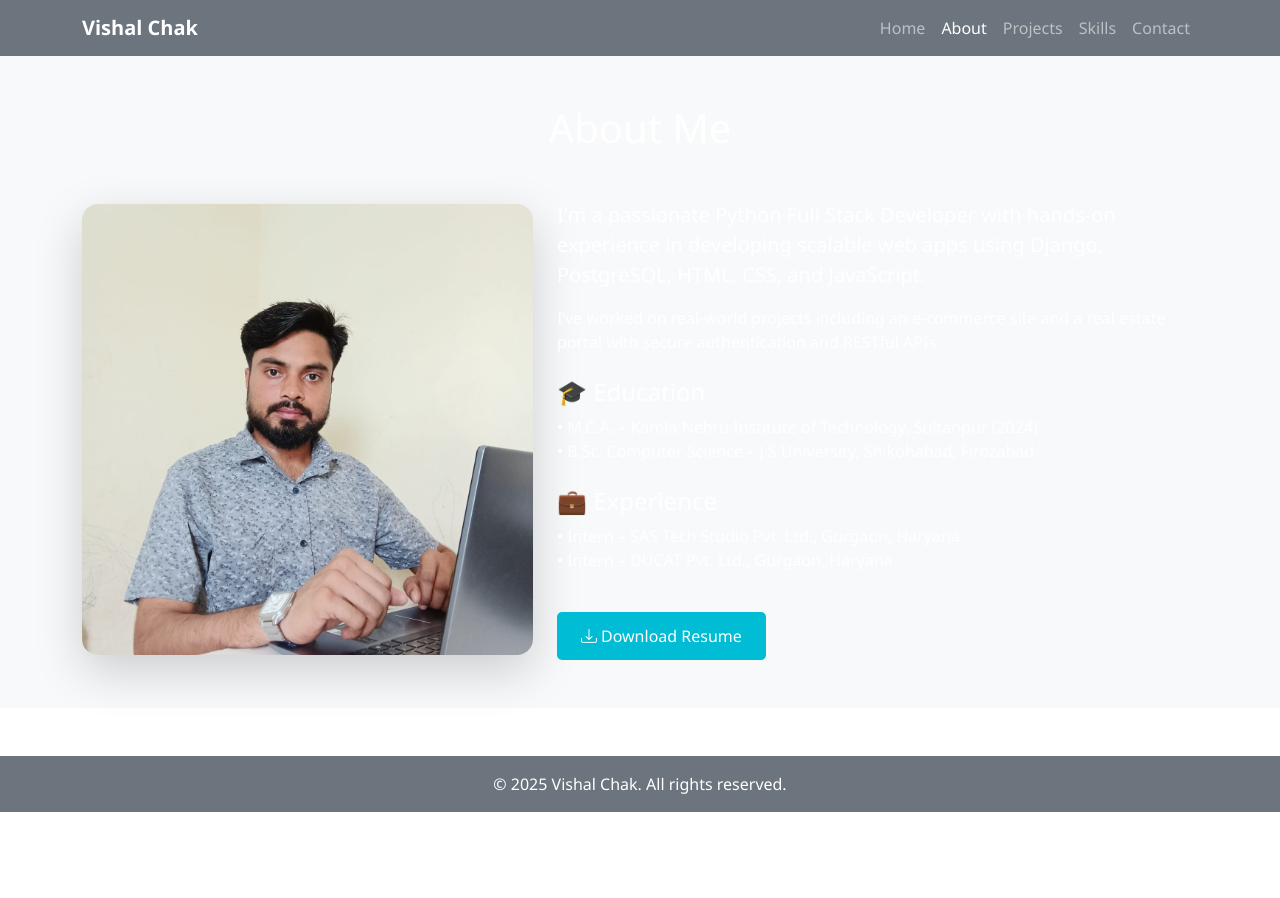
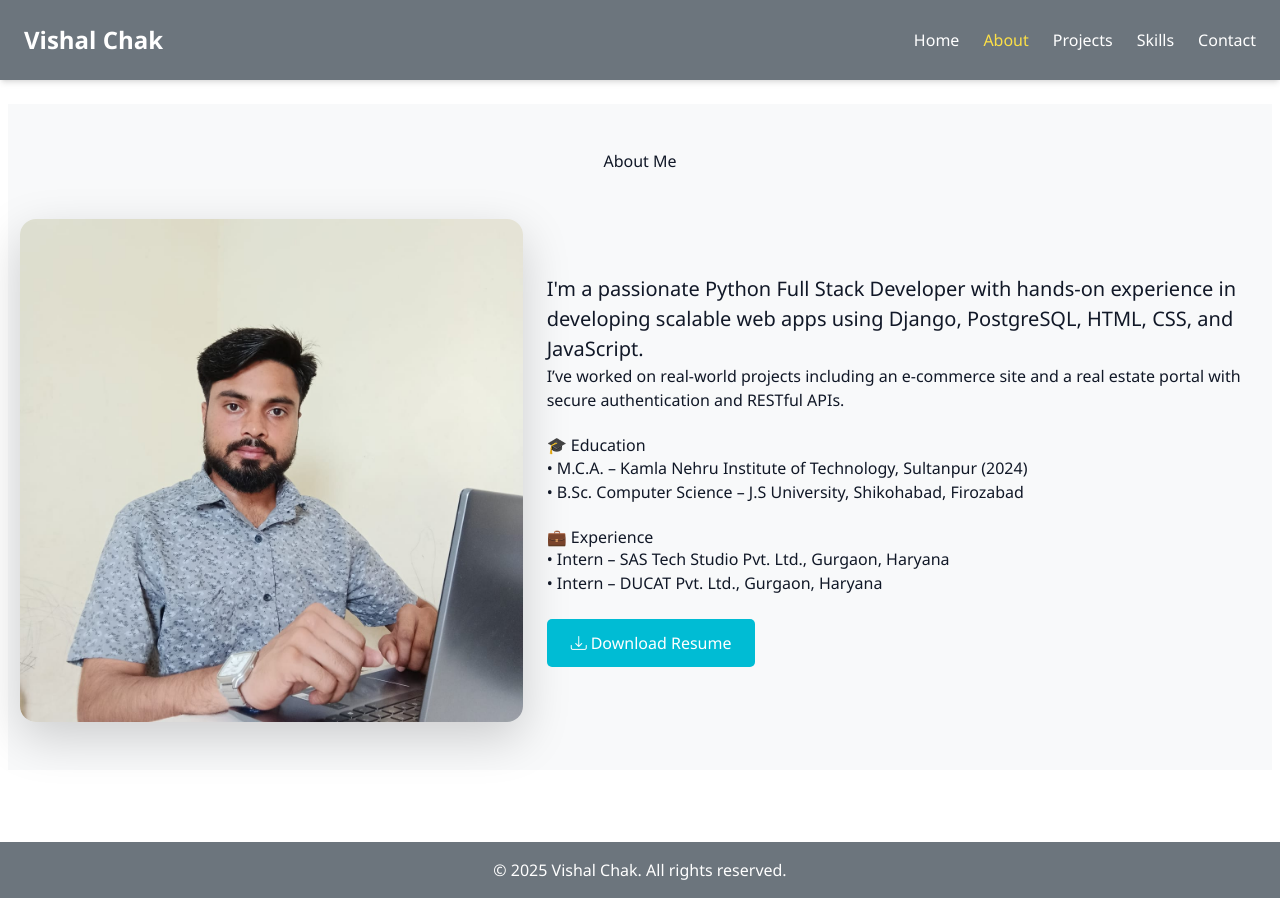
Before and after one commit to vishalkumarchak/My-Portfolio, a Django app: page /about/ in a window 1280 px wide. Before the commit the page ends 812 px from the top, so only its background shows below. Run offline with Django 5.2, Linux system fonts and the light colour scheme; some libraries are stand-ins or nearby versions.

Commit message:
Update base.html

```diff
--- a/templates/base.html
+++ b/templates/base.html
@@ -7,8 +7,11 @@
   <meta name="viewport" content="width=device-width, initial-scale=1.0" />
   <title>{% block title %}Vishal Chak | Full Stack Developer{% endblock %}</title>
 
-  <!-- Bootstrap 5 -->
+  <!-- Bootstrap 5 CSS -->
   <link href="https://cdn.jsdelivr.net/npm/bootstrap@5.3.3/dist/css/bootstrap.min.css" rel="stylesheet">
+
+  <!-- Tailwind CSS CDN (for development only) -->
+  <script src="https://cdn.tailwindcss.com"></script>
 
   <!-- AOS Animation -->
   <link rel="stylesheet" href="https://unpkg.com/aos@2.3.1/dist/aos.css" />
@@ -19,36 +22,89 @@
   <!-- Custom CSS -->
   <link rel="stylesheet" href="{% static 'css/style.css' %}" />
   <link rel="icon" href="{% static 'assets/icons/developer.png' %}" type="image/png">
+
+  <!-- Optional Tailwind Config (Customize here if needed) -->
+  <script>
+    tailwind.config = {
+      theme: {
+        extend: {
+          colors: {
+            brand: '#6c757d',
+          },
+        },
+      },
+    }
+  </script>
 </head>
 
-<body>
+<body class="bg-white text-gray-900">
 
-  <!-- Navbar -->
-  <nav class="navbar navbar-expand-lg navbar-dark" style="background-color: #6c757d;">
-    <div class="container">
-      <a class="navbar-brand fw-bold" href="/">Vishal Chak</a>
-      <button class="navbar-toggler" type="button" data-bs-toggle="collapse" data-bs-target="#navbarNav">
-        <span class="navbar-toggler-icon"></span>
+  <!-- Tailwind-Only Navbar -->
+  <nav class="bg-brand text-white shadow-md">
+    <div class="container mx-auto px-4 py-4 flex justify-between items-center">
+      <!-- Brand Name -->
+      <a href="/" class="text-2xl font-bold">Vishal Chak</a>
+
+      <!-- Mobile Toggle Button -->
+      <button id="menu-btn" class="block md:hidden text-white focus:outline-none">
+        <i class="bi bi-list text-3xl"></i>
       </button>
-      <div class="collapse navbar-collapse justify-content-end" id="navbarNav">
-        <ul class="navbar-nav align-items-center">
-          <li class="nav-item"><a class="nav-link {% if request.path == '/' %}active{% endif %}" href="/">Home</a></li>
-          <li class="nav-item"><a class="nav-link {% if request.path == '/about/' %}active{% endif %}" href="{% url 'about' %}">About</a></li>
-          <li class="nav-item"><a class="nav-link {% if request.path == '/projects/' %}active{% endif %}" href="{% url 'projects' %}">Projects</a></li>
-          <li class="nav-item"><a class="nav-link {% if request.path == '/techstack/' %}active{% endif %}" href="{% url 'techstack' %}">Skills</a></li>
-          <li class="nav-item"><a class="nav-link {% if request.path == '/contact/' %}active{% endif %}" href="{% url 'contact' %}">Contact</a></li>
-        </ul>
-      </div>
+
+      <!-- Navigation Links -->
+      <ul id="menu" class="hidden md:flex gap-6 items-center">
+        <li><a href="/" class="{% if request.path == '/' %}text-yellow-300{% endif %} hover:text-yellow-300">Home</a>
+        </li>
+        <li><a href="{% url 'about' %}"
+            class="{% if request.path == '/about/' %}text-yellow-300{% endif %} hover:text-yellow-300">About</a></li>
+        <li><a href="{% url 'projects' %}"
+            class="{% if request.path == '/projects/' %}text-yellow-300{% endif %} hover:text-yellow-300">Projects</a>
+        </li>
+        <li><a href="{% url 'techstack' %}"
+            class="{% if request.path == '/techstack/' %}text-yellow-300{% endif %} hover:text-yellow-300">Skills</a>
+        </li>
+        <li><a href="{% url 'contact' %}"
+            class="{% if request.path == '/contact/' %}text-yellow-300{% endif %} hover:text-yellow-300">Contact</a>
+        </li>
+      </ul>
     </div>
+
+    <!-- Mobile Menu (hidden by default) -->
+    <div id="mobile-menu"
+      class="md:hidden hidden px-4 pb-4 transition-all duration-300 ease-in-out transform scale-y-0 origin-top">
+      <ul class="flex flex-col gap-4">
+        <li>
+          <a href="/"
+            class="block {% if request.path == '/' %}text-yellow-300{% endif %} hover:text-yellow-300">Home</a>
+        </li>
+        <li>
+          <a href="{% url 'about' %}"
+            class="block {% if request.path == '/about/' %}text-yellow-300{% endif %} hover:text-yellow-300">About</a>
+        </li>
+        <li>
+          <a href="{% url 'projects' %}"
+            class="block {% if request.path == '/projects/' %}text-yellow-300{% endif %} hover:text-yellow-300">Projects</a>
+        </li>
+        <li>
+          <a href="{% url 'techstack' %}"
+            class="block {% if request.path == '/techstack/' %}text-yellow-300{% endif %} hover:text-yellow-300">Skills</a>
+        </li>
+        <li>
+          <a href="{% url 'contact' %}"
+            class="block {% if request.path == '/contact/' %}text-yellow-300{% endif %} hover:text-yellow-300">Contact</a>
+        </li>
+      </ul>
+    </div>
+
   </nav>
 
+
   <!-- Main Content -->
-  <main>
+  <main class="py-4 px-2">
     {% block content %}{% endblock %}
   </main>
 
   <!-- Footer -->
-  <footer class="text-white text-center py-3 mt-5" style="background-color: #6c757d;">
+  <footer class="text-white text-center py-3 mt-5 bg-brand">
     <div class="container">
       &copy; 2025 Vishal Chak. All rights reserved.
     </div>
@@ -64,4 +120,5 @@
   <script src="{% static 'js/main.js' %}"></script>
 
 </body>
+
 </html>
```
